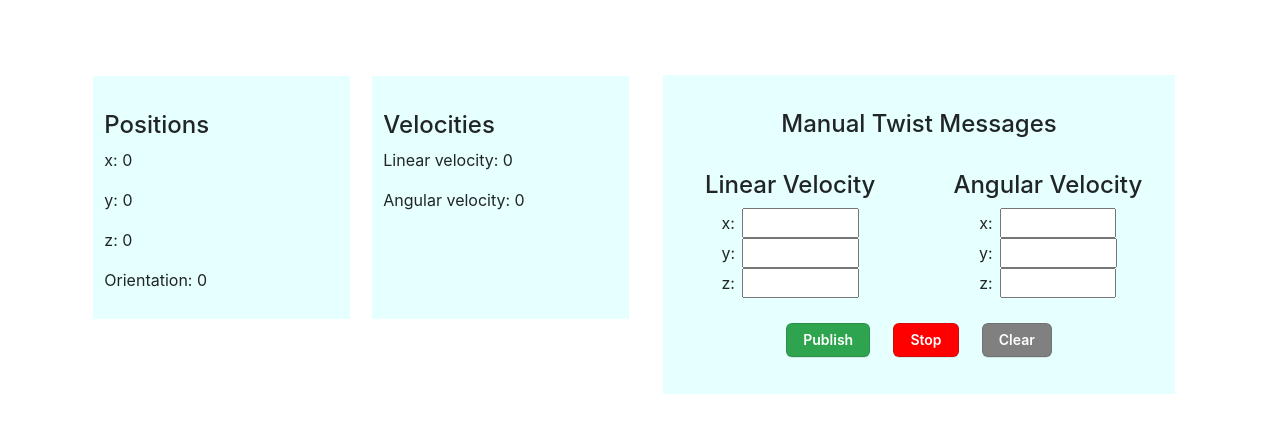
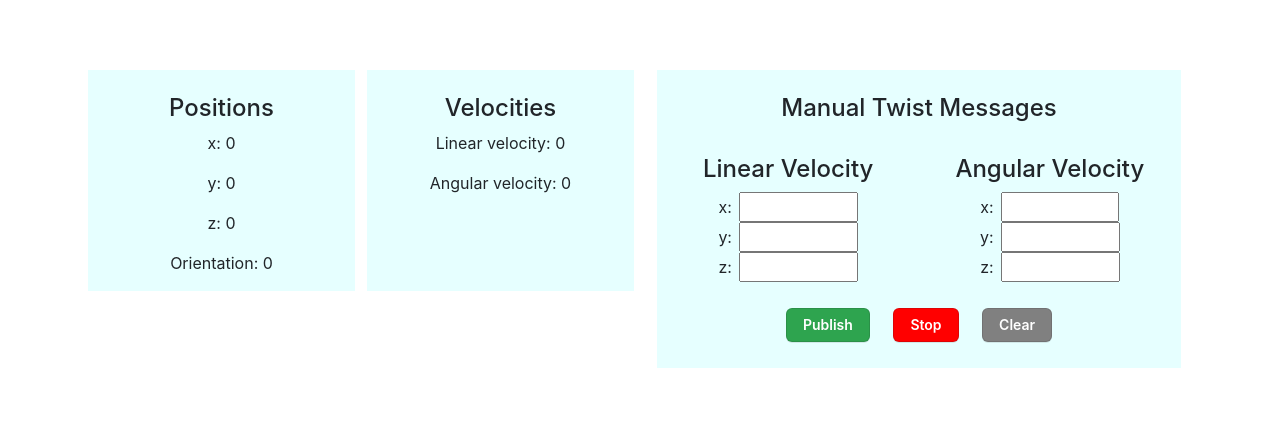
Before and after one commit to naimulh247/command-and-control-dashboard, a React (Create React App) app in the folder web-client/: page / in a window 1280 px wide. Shown: the part 322-766 px from the top of the page. Built offline with nearby package versions, Linux system fonts and the light colour scheme; no server answers.

Commit message:
additional aesthetical tweaks

```diff
--- a/web-client/src/components/pages/Home.jsx
+++ b/web-client/src/components/pages/Home.jsx
@@ -6,7 +6,7 @@ import RobotState from '../ros-bridge/RobotState';
 import Map from '../ros-bridge/Map';
 import VideoFeed from '../ros-bridge/VideoFeed';
 import ros_config from '../../configs/ros_config';
-import ManualTeleop from '../ManualTeleop';
+import ManualTeleop from '../ros-bridge/ManualTeleop';
 
 class Home extends Component {
     constructor(props) {
--- a/web-client/src/components/ManualTeleop.jsx
+++ b/web-client/src/components/ros-bridge/ManualTeleop.jsx
@@ -1,6 +1,6 @@
 import React, { Component } from 'react';
 import { Col, Container, Row } from 'react-bootstrap';
-import ros_config from '../configs/ros_config';
+import ros_config from '../../configs/ros_config';
 
 class ManualTeleop extends Component {
     constructor(props) {
--- a/web-client/src/components/ros-bridge/RobotState.jsx
+++ b/web-client/src/components/ros-bridge/RobotState.jsx
@@ -81,14 +81,14 @@ class RobotState extends Component {
     render() {
         return (
             <Row >
-                <Col className='bgStyle'>
+                <Col className='bgStyle title'>
                     <h4 className='mt-4'>Positions</h4>
                     <p className='mt-0'>x: {this.state.x} </p>
                     <p className='mt-0'>y: {this.state.y} </p>
                     <p className='mt-0'>z: {this.state.z} </p>
                     <p className='mt-0'>Orientation: {this.state.orientation} </p>
                 </Col>
-                <Col className='bgStyle'>
+                <Col className='bgStyle title'>
                     <h4 className='mt-4'>Velocities</h4>
                     <p className='mt-0'>Linear velocity: {this.state.linear_velocity} </p>
                     <p className='mt-0'>Angular velocity: {this.state.angular_velocity} </p>
--- a/web-client/src/index.css
+++ b/web-client/src/index.css
@@ -25,8 +25,7 @@ main {
 .bgStyle {
   background-color: rgb(230, 255, 255);
   width: fit-content;
-  padding: 2%;
-  margin: 2%;
+  margin: 1%;
 }
 
 .connected {
```
